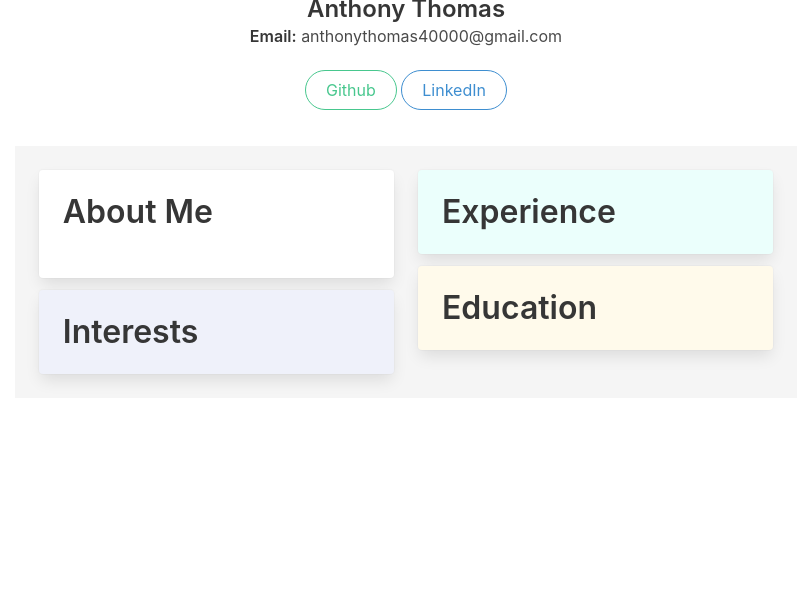
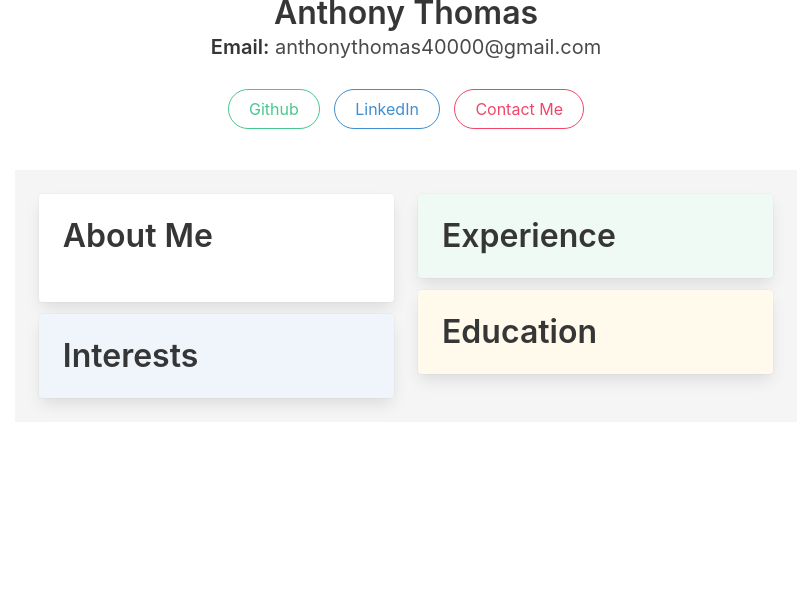
Before and after one commit to AnthonyThomas20/Simple-Portfolio-using-Flask, a Flask app: template flask-profile/templates/index.html in a window 1280 px wide. Shown: the part 197-800 px from the top of the page, without its empty margins (234-1045 px from the left). Run offline with Flask 2, Linux system fonts and the light colour scheme; the template is opened without the code that fills it, so the values that code supplies are empty.

Commit message:
Update index.html

```diff
--- a/flask-profile/templates/index.html
+++ b/flask-profile/templates/index.html
@@ -3,7 +3,7 @@
   <head>
     <meta charset="utf-8">
     <meta name="viewport" content="width=device-width, initial-scale=1">
-    <title>Hello Bulma!</title>
+    <title>Welcome to Anthony's Profile</title>
     <link rel="stylesheet" href="https://cdn.jsdelivr.net/npm/bulma@0.9.2/css/bulma.min.css">
   </head>
   <body>
@@ -11,10 +11,11 @@
       <figure class="image container is-128x128 mb-4">
           <img class="is-rounded" src="https://qotoqot.com/sad-animations/img/200/silent_tears/silent_tears.png"/>
       </figure>
-      <p class="title is-4">Anthony Thomas</p>
-      <p class="subtitle is-6"><strong>Email:</strong> anthonythomas40000@gmail.com</p>
-      <a class="button is-success is-outlined is-rounded" href="https://github.com/AnthonyThomas20">Github</a>
-      <a class="button is-info is-outlined is-rounded" href="https://www.linkedin.com/in/anthony-thomas-b60427190/">LinkedIn</a>
+      <p class="title is-3">Anthony Thomas</p>
+      <p class="subtitle is-5"><strong>Email:</strong> anthonythomas40000@gmail.com</p>
+      <a class="button is-success is-outlined is-rounded" href="https://github.com/AnthonyThomas20" style="margin:5px;">Github</a>
+      <a class="button is-info is-outlined is-rounded" href="https://www.linkedin.com/in/anthony-thomas-b60427190/" style="margin:5px;">LinkedIn</a>
+      <a class="button is-danger is-outlined is-rounded" href={{ url_for('contact') }} style="margin:5px;">Contact Me</a>
   </section>
   <section class="columns">
     <div class="column is-three-fifths is-offset-one-fifth has-background-light">
@@ -26,7 +27,7 @@
               <p>{{profile.about}}</p>
             </div>
           </div>
-          <div class="card m-3 has-background-link-light">
+          <div class="card m-3 has-background-info-light">
             <div class="card-content">
               <h1 class="title">Interests</h1>
               {{profile.interests|safe}}
@@ -34,7 +35,7 @@
           </div>
         </div>
         <div class="column is-half">
-          <div class="card m-3 has-background-primary-light">
+          <div class="card m-3 has-background-success-light">
             <div class="card-content">
               <h1 class="title">Experience</h1>
               {{profile.experience|safe}}
```
